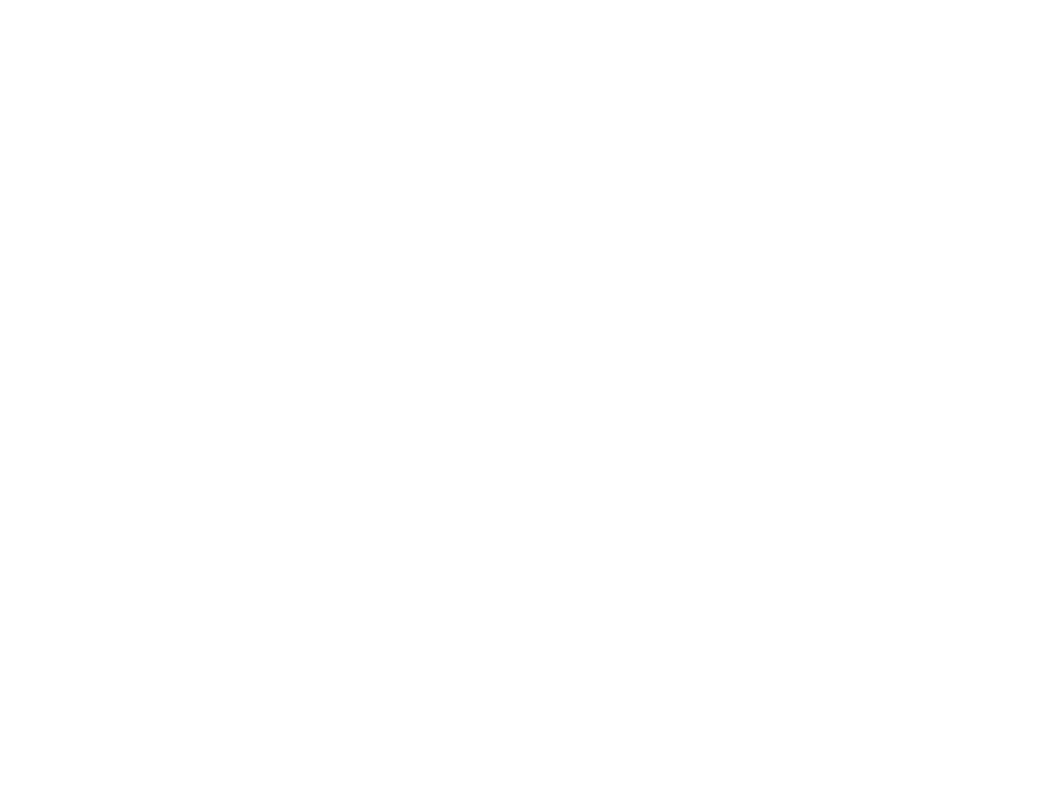
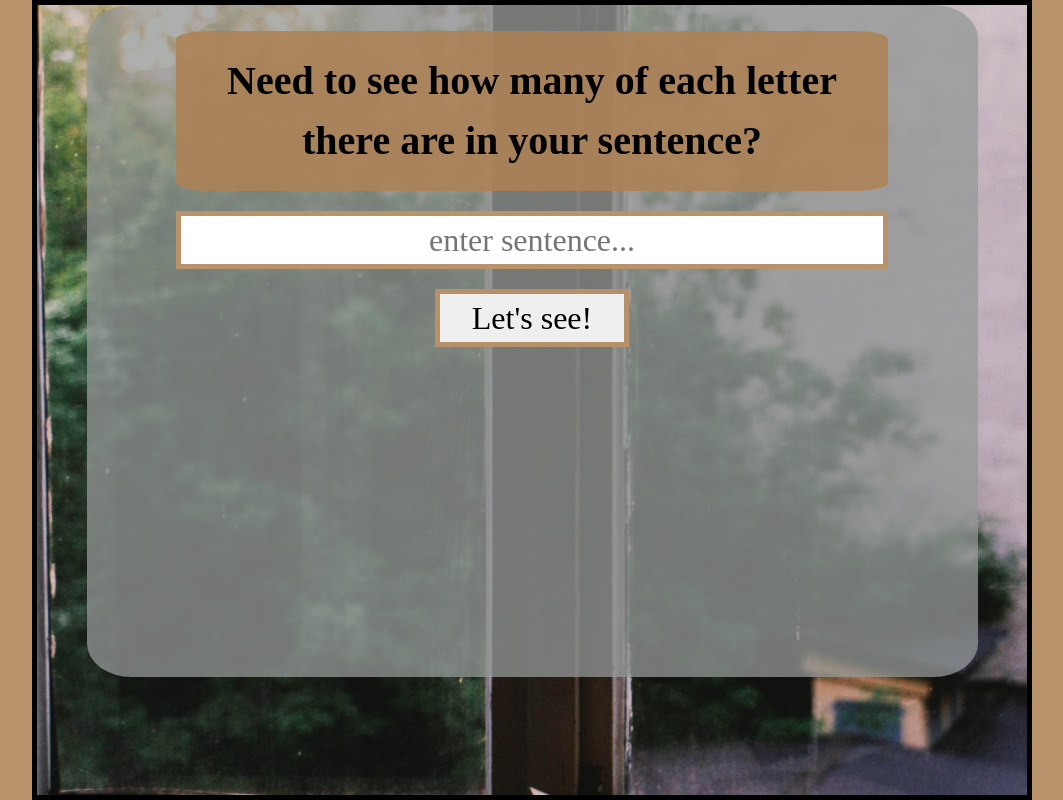
Before and after one commit to LeahMarke/JS211_CountIt, a website: page index.html in a window 1280 px wide. Shown: the whole page, without its empty margins (108-1171 px from the left). Drawn offline with Linux system fonts and the light colour scheme.

Commit message:
finished css/DOM

```diff
--- a/index.html
+++ b/index.html
@@ -1,12 +1,22 @@
 <!DOCTYPE html>
-<html lang="en">
+<html>
   <head>
-    <meta charset="UTF-8" />
-    <meta http-equiv="X-UA-Compatible" content="IE=edge" />
-    <meta name="viewport" content="width=device-width, initial-scale=1.0" />
-    <title>Document</title>
+    <meta charset="utf-8" />
+    <title></title>
+    <link rel="stylesheet" href="./style.css" />
   </head>
   <body>
-    <script src="test.js"></script>
+    <main>
+      <div id="text_box">
+        <h1>Need to see how many of each letter there are in your sentence?</h1>
+        <!-- <form> -->
+        <input id="user-input" type="text" placeholder="enter sentence..." />
+        <!-- How do you get this input sent to the pigLatin() function? -->
+        <button id="button" onclick="displayResults()">Let's see!</button>
+        <!-- </form> -->
+        <div id="display-element"></div>
+      </div>
+    </main>
+    <script src="main.js"></script>
   </body>
 </html>
--- a/main.js
+++ b/main.js
@@ -0,0 +1,42 @@
+"use strict";
+const displayResults = () => {
+  const showResults = document.getElementById("display-element");
+  const userInput = document.getElementById("user-input").value;
+  const noSpecialCharacters = userInput.replace(/[^a-zA-Z]/g, "").toLowerCase();
+
+  const newArray = Array.from(noSpecialCharacters);
+
+  let counter = (arr) => {
+    return arr.reduce((acc, cur) => {
+      acc[cur] ? acc[cur]++ : (acc[cur] = 1);
+      return acc;
+    }, {});
+  };
+  counter(newArray);
+  const counterObject = counter(newArray);
+  const keys = Object.keys(counterObject);
+  const finalResult = keys.forEach((key) => {
+    const result = `There are ${counterObject[key]} - ${key.toUpperCase()}'s`;
+    // console.log(result);
+    showResults.insertAdjacentHTML(
+      "afterbegin",
+      `
+    <p>${result}</p>
+    `
+    );
+  });
+};
+// const sentencePigLatin = (sentence) => {
+//   // place all words into an Array , then capture array
+//   sentence = document.getElementById("user-input").value;
+//   let newArray = sentence.split(" ");
+//   // [I, am, happy, today]
+//   // need to seperate each word out into it's own array
+//   let seperateWord = newArray.map((word) => pigLatin(word));
+//   // loop through each word in the array and then each character like previously
+//   // join back to a string
+//   let newPigSentence = seperateWord.join(" ");
+//   const newElement = document.createElement("p");
+//   newElement.innerHTML = newPigSentence;
+//   document.getElementById("display-element").appendChild(newElement);
+// };
--- a/package.json
+++ b/package.json
@@ -17,6 +17,7 @@
   },
   "homepage": "https://github.com/LeahMarke/JS211_CountIt#readme",
   "dependencies": {
-    "mocha": "^10.0.0"
+    "mocha": "^10.0.0",
+    "prompt-sync": "^4.2.0"
   }
 }
--- /dev/null
+++ b/style.css
@@ -0,0 +1,188 @@
+/* Box sizing rules */
+*,
+*::before,
+*::after {
+  box-sizing: border-box;
+}
+
+/* Remove default margin */
+body,
+h1,
+h2,
+h3,
+h4,
+p,
+figure,
+blockquote,
+dl,
+dd {
+  margin: 0;
+}
+
+/* Remove list styles on ul, ol elements with a list role, which suggests default styling will be removed */
+ul[role="list"],
+ol[role="list"] {
+  list-style: none;
+}
+
+/* Set core root defaults */
+html:focus-within {
+  scroll-behavior: smooth;
+}
+
+/* Set core body defaults */
+body {
+  min-height: 100vh;
+  text-rendering: optimizeSpeed;
+  line-height: 1.5;
+}
+
+/* A elements that don't have a class get default styles */
+a:not([class]) {
+  text-decoration-skip-ink: auto;
+}
+
+/* Make images easier to work with */
+img,
+picture {
+  max-width: 100%;
+  display: block;
+}
+
+/* Inherit fonts for inputs and buttons */
+input,
+button,
+textarea,
+select {
+  font: inherit;
+}
+
+/* Remove all animations, transitions and smooth scroll for people that prefer not to see them */
+@media (prefers-reduced-motion: reduce) {
+  html:focus-within {
+    scroll-behavior: auto;
+  }
+
+  *,
+  *::before,
+  *::after {
+    animation-duration: 0.01ms !important;
+    animation-iteration-count: 1 !important;
+    transition-duration: 0.01ms !important;
+    scroll-behavior: auto !important;
+  }
+}
+
+/* starting css for CountIt */
+body {
+  width: 100vw;
+  height: 100vh;
+  border: 5px solid black;
+}
+main {
+  height: 90%;
+  width: 100%;
+  background-image: url("book_image.jpg");
+  background-position: center;
+  background-size: cover;
+  background-repeat: no-repeat;
+}
+#text_box {
+  width: 90%;
+  height: 85%;
+  border-radius: 5%;
+  background-color: rgba(148, 153, 151, 0.756);
+  display: flex;
+  flex-direction: column;
+  justify-content: start;
+  align-items: center;
+  margin: auto;
+  /* margin-top: 1em; */
+  /* position: relative; */
+  /* top: 500px; */
+}
+h1 {
+  font-size: 4.5em;
+  width: 90%;
+  background-color: #ad8255dd;
+  border-radius: 5%;
+  padding: 0.5em 1em;
+  text-align: center;
+  margin-top: 26px;
+}
+#user-input {
+  font-size: 3.5em;
+  padding: 0 1em;
+  width: 90%;
+  text-align: center;
+  margin-top: 20px;
+  border: 5px solid #ad8255dd;
+}
+button {
+  font-size: 4em;
+  padding: 0 1em;
+  margin-top: 20px;
+  border: 5px solid #ad8255dd;
+}
+p {
+  margin-top: 20px;
+  font-size: 4em;
+  text-align: center;
+}
+
+@media (min-width: 600px) {
+  body {
+    border: 5px solid black;
+  }
+  h1 {
+    font-size: 4em;
+  }
+  button,
+  #user-input {
+    font-size: 3em;
+  }
+}
+
+@media (min-width: 700px) {
+  h1 {
+    font-size: 3em;
+    width: 80%;
+  }
+  button {
+    font-size: 2em;
+  }
+  #user-input {
+    font-size: 2em;
+    width: 80%;
+  }
+  #display-element {
+    font-size: 0.5em;
+  }
+}
+@media (min-width: 800px) {
+  body {
+    max-width: 1000px;
+    max-height: 700px;
+    background-color: #ad8255dd;
+    margin: auto;
+  }
+  main {
+    height: 100%;
+    width: 100%;
+    background-image: url("book_image.jpg");
+    background-position: center;
+    background-size: cover;
+    background-repeat: no-repeat;
+    position: relative;
+  }
+  h1 {
+    font-size: 2.5em;
+  }
+  /* #text_box {
+    width: 60%;
+    top: 280px;
+  } */
+  p {
+    font-size: 2.5em;
+  }
+}
--- a/test.js
+++ b/test.js
@@ -1,13 +1,17 @@
-// "use strict";
+"use strict";
+const assert = require("assert");
+const { normalize } = require("path");
+const readline = require("readline");
+const rl = readline.createInterface({
+  input: process.stdin,
+  output: process.stdout,
+});
+// added in to get prompt in terminal
+var prompt = require("prompt-sync")();
 // brings in the readline module to access the command line
-// const readline = require("readline");
 // use the readline module to print out to the command line
-// const rl = readline.createInterface({
-//   input: process.stdin,
-//   output: process.stdout,
-// });
 
-const userInput = "This is my7 sent&ence fr?om the user";
+const userInput = prompt("Enter your sentence:");
 console.log(userInput);
 const noSpecialCharacters = userInput.replace(/[^a-zA-Z]/g, "").toLowerCase();
 console.log(typeof noSpecialCharacters);
@@ -15,8 +19,6 @@ console.log(noSpecialCharacters);
 
 const newArray = Array.from(noSpecialCharacters);
 console.log(newArray);
-// const noSpecialArray = noSpecialCharacters.split("");
-// console.log(noSpecialArray);
 
 let counter = (arr) => {
   return arr.reduce((acc, cur) => {
@@ -30,38 +32,40 @@ const counterObject = counter(newArray);
 console.log(counterObject);
 const keys = Object.keys(counterObject);
 console.log(keys);
-keys.forEach((key) => {
+const finalResult = keys.forEach((key) => {
   const result = `There are ${counterObject[key]} - ${key.toUpperCase()}'s`;
   console.log(result);
 });
 
-// const finalLetterCounter = userStrToArr.map((letters) => {
-//   const charCount = (string, letter) => {
-//     let letterCount = 0;
-//     for(i=0, i<string.length; i++) {
-//   if(string.charAt(i) == letter) {
-//     letterCount += 1;
-//   }
-//     }
-//     return letterCount;
-//   };
+const getPrompt = () => {
+  rl.question("what is your sentence?: ", (string) => {
+    charCount(string, letter);
+    console.log("Here is your letter count;", letterCount);
 
-// });
-// const justLetters = userStrToArr.filter(lettersOnly);
+    getPrompt();
+  });
+};
+getPrompt();
 
-// const lettersOnly = userStrToArr.filter((letter, index) => {
-//   console.log(userStrToArr.indexOf(letter), index);
-//   if (userStrToArr.indexOf(letter) == index) {
-//     console.log(`${letter} appears `);
-//   }
-// });
-// console.log(lettersOnly);
-// const getPrompt = () => {
-//   rl.question("what is your sentence?: ", (string) => {
-//     charCount(string, letter);
-//     console.log("Here is your letter count;", letterCount);
-
-//     getPrompt();
-//   });
-// };
-// getPrompt();
+// Tests
+if (typeof describe === "function") {
+  describe("#testing sentence with special characters", () => {
+    it("should eliminate special characters from return statement", () => {
+      let acct1 = new BankAccount("xx4432", "James Doe");
+      assert.equal(acct1.owner, "James Doe");
+      assert.equal(acct1.accountNumber, "xx4432");
+      assert.equal(acct1.transactions.length, 0);
+      assert.equal(acct1.balance(), 0);
+    });
+  });
+  describe("#testing account balance", () => {
+    it("should create a new account correctly", () => {
+      let acct1 = new BankAccount("xx4432", "James Doe");
+      assert.equal(acct1.balance(), 0);
+      acct1.deposit(100);
+      assert.equal(acct1.balance(), 100);
+      acct1.charge("Target", 10);
+      assert.equal(acct1.balance(), 90);
+    });
+  });
+}
```
Also changed, not shown: README.md, book_image.jpg (added), 1 other file.
